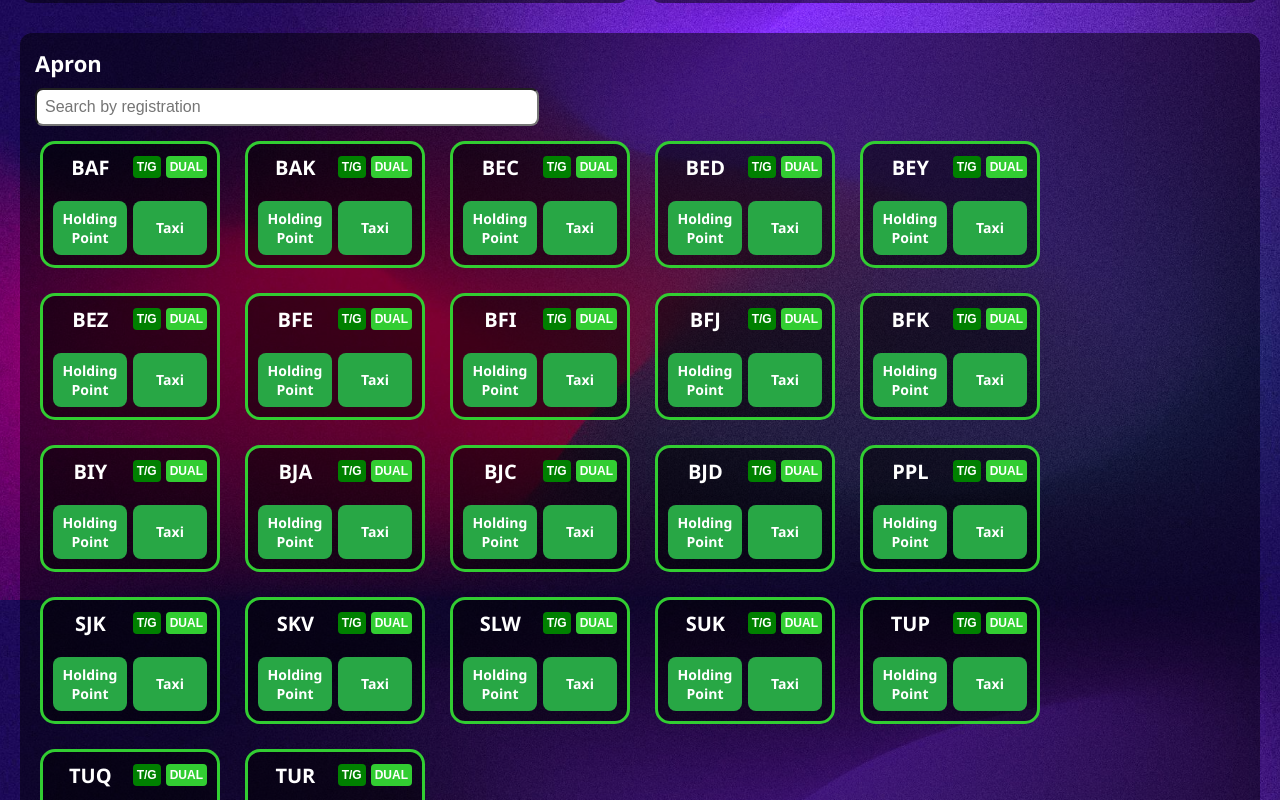
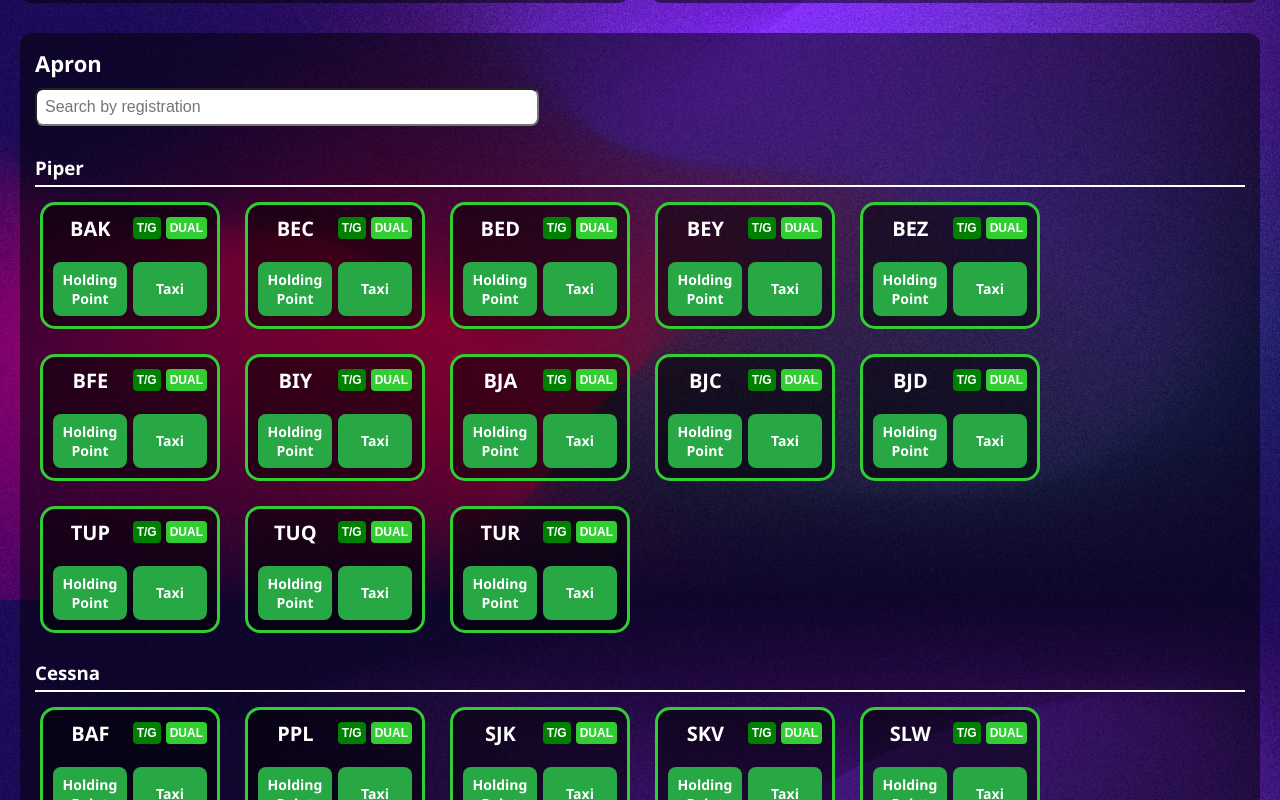
Before and after one commit to fepatrik/LHNY-AFIS, a Next.js app: page / in a window 1280 px wide. Shown: the part 1800-2600 px from the top of the page. Built offline with nearby package versions, Linux system fonts and the light colour scheme.

Commit message:
Group update

```diff
--- a/components/AfisProgram.tsx
+++ b/components/AfisProgram.tsx
@@ -11,7 +11,7 @@ const AfisProgram = () => {
   const [visualCircuit, setVisualCircuit] = useState<string[]>([]);
   const [trainingBox, setTrainingBox] = useState<{ [key: string]: string }>({});
   const [crossCountry, setCrossCountry] = useState<string[]>([]);
-  const [apron, setApron] = useState(["TUR", "TUP", "TUQ", "BEC", "BED", "BEZ", "BJD", "BAK", "BFI", "BFJ", "BJC", "BJA", "BFK", "BEY", "BFE", "BIY", "SKV", "SJK", "SUK", "PPL", "BAF", "SLW"]);
+  const [apron, setApron] = useState(["TUR", "TUP", "TUQ", "BEC", "BED", "BEZ", "BJD", "BAK", "BFI", "BFJ", "BJC", "BJA","BEY", "BFE", "BIY", "SKV", "SJK", "SUK", "PPL", "BAF", "SLW"]);
   const [newReg, setNewReg] = useState<string>("");
   const [localIR, setLocalIR] = useState<string[]>([]);
   const [localIRDetails, setLocalIRDetails] = useState<{ [key: string]: { procedure: string; height: string; clearance: string } }>(() => ({ ...localIRDetailsStore }));
@@ -558,7 +558,7 @@ const moveToLocalIRFromCrossCountry = (reg: string) => {
     const idx = visualCircuit.indexOf(reg);
     if (idx < visualCircuit.length - 1) {
       const newVC = [...visualCircuit];
-      [newVC[idx + 1], newVC[idx]] = [newVC[idx], newVC[idx + 1]];
+      [newVC[idx + 1], newVC[idx]] = [newVC[idx + 1], newVC[idx]];
       setVisualCircuit(newVC);
     }
   };
@@ -891,8 +891,16 @@ const renderAircraft = (
   </div>
 );
 
-
-
+const getAircraftGroup = (reg: string) => {
+  const piperAircraft = ["BAK", "BED", "BJA", "BEC", "BEY","BEZ","BFE","BIY","BJC","BJD","TUP","TUQ","TUR"];
+  const cessnaAircraft = ["SUK", "SKV", "SJK", "BAF", "SLW","PPL"];
+  const multiAircraft = ["BFJ", "BFI"];
+
+  if (piperAircraft.includes(reg)) return "Piper";
+  if (cessnaAircraft.includes(reg)) return "Cessna";
+  if (multiAircraft.includes(reg)) return "Multi";
+  return "Other";
+};
 
   return (
     <>
@@ -1297,15 +1305,38 @@ const renderAircraft = (
     minWidth: "300px", // Minimum szélesség
   }}
 />
-  {renderAircraft(
-    [...apron]
-      .filter((reg) => reg.includes(searchTerm)) // Szűrés a keresési feltétel alapján
-      .sort((a, b) => a.localeCompare(b)), // Sort the array alphabetically
-    [
-      { label: "Holding Point", onClick: moveToHoldingPointFromApron },
-	  { label: "Taxi", onClick: moveToTaxiFromApron },
-    ]
-  )}
+  {/* Group headers */}
+  {["Piper", "Cessna", "Multi", "Other"].map(groupName => {
+    const groupAircraft = [...apron]
+      .filter(reg => reg.includes(searchTerm))
+      .filter(reg => getAircraftGroup(reg) === groupName)
+      .sort((a, b) => a.localeCompare(b));
+
+    if (groupAircraft.length === 0) return null;
+
+    return (
+      <div key={groupName} style={{ marginBottom: "20px" }}>
+        <h3 style={{
+          color: "white",
+          borderBottom: "2px solid white",
+          paddingBottom: "5px",
+          marginBottom: "10px"
+        }}>
+          {groupName}
+        </h3>
+        <div style={{ display: "flex", flexWrap: "wrap", gap: "10px" }}>
+          {renderAircraft(
+            groupAircraft,
+            [
+              { label: "Holding Point", onClick: moveToHoldingPointFromApron },
+              { label: "Taxi", onClick: moveToTaxiFromApron },
+            ]
+          )}
+        </div>
+      </div>
+    );
+  })}
+
   <div className="flex gap-2" style={{ marginTop: "10px" }}>
     <input
       type="text"
@@ -1380,7 +1411,7 @@ const renderAircraft = (
     // Állapot a felugró ablakhoz
     const [deleteRowIndex, setDeleteRowIndex] = useState<{ tableIndex: number; rowIndex: number } | null>(null);
 
-    const handleAddRow = (tableIndex: number, rowIndex: number) => {
+    const handleAddRow = (tableIndex: number, rowIndex: number, position: 'above' | 'below') => {
       const newEntry = {
         serial: detailedFlightLog.length + 1,
         reg: "",
@@ -1391,7 +1422,8 @@ const renderAircraft = (
         isNew: true,
       };
       const updatedLog = [...detailedFlightLog];
-      updatedLog.splice(tableIndex * 33 + rowIndex, 0, newEntry);
+      const insertIndex = tableIndex * 33 + rowIndex + (position === 'below' ? 1 : 0);
+      updatedLog.splice(insertIndex, 0, newEntry);
       setDetailedFlightLog(
         updatedLog.map((entry, idx) => ({ ...entry, serial: idx + 1 }))
       );
@@ -1590,7 +1622,7 @@ const renderAircraft = (
                       }}
                     >
                       <button
-                        onClick={() => handleAddRow(tableIndex, rowIndex)}
+                        onClick={() => handleAddRow(tableIndex, rowIndex, 'above')}
                         style={{
                           padding: "5px 10px",
                           backgroundColor: "green",
@@ -1598,9 +1630,26 @@ const renderAircraft = (
                           borderRadius: "4px",
                           border: "none",
                           cursor: "pointer",
+                          fontSize: "12px",
                         }}
+                        title="Add row above"
                       >
-                        +
+                        ↑ Add row above
+                      </button>
+                      <button
+                        onClick={() => handleAddRow(tableIndex, rowIndex, 'below')}
+                        style={{
+                          padding: "5px 10px",
+                          backgroundColor: "green",
+                          color: "white",
+                          borderRadius: "4px",
+                          border: "none",
+                          cursor: "pointer",
+                          fontSize: "12px",
+                        }}
+                        title="Add row below"
+                      >
+                        ↓ Add row below
                       </button>
                       <button
                         onClick={() => setDeleteRowIndex({ tableIndex, rowIndex })}
@@ -1611,9 +1660,10 @@ const renderAircraft = (
                           borderRadius: "4px",
                           border: "none",
                           cursor: "pointer",
+                          fontSize: "12px",
                         }}
                       >
-                        🗑
+                        🗑 Delete
                       </button>
                     </div>
                   </td>
```
